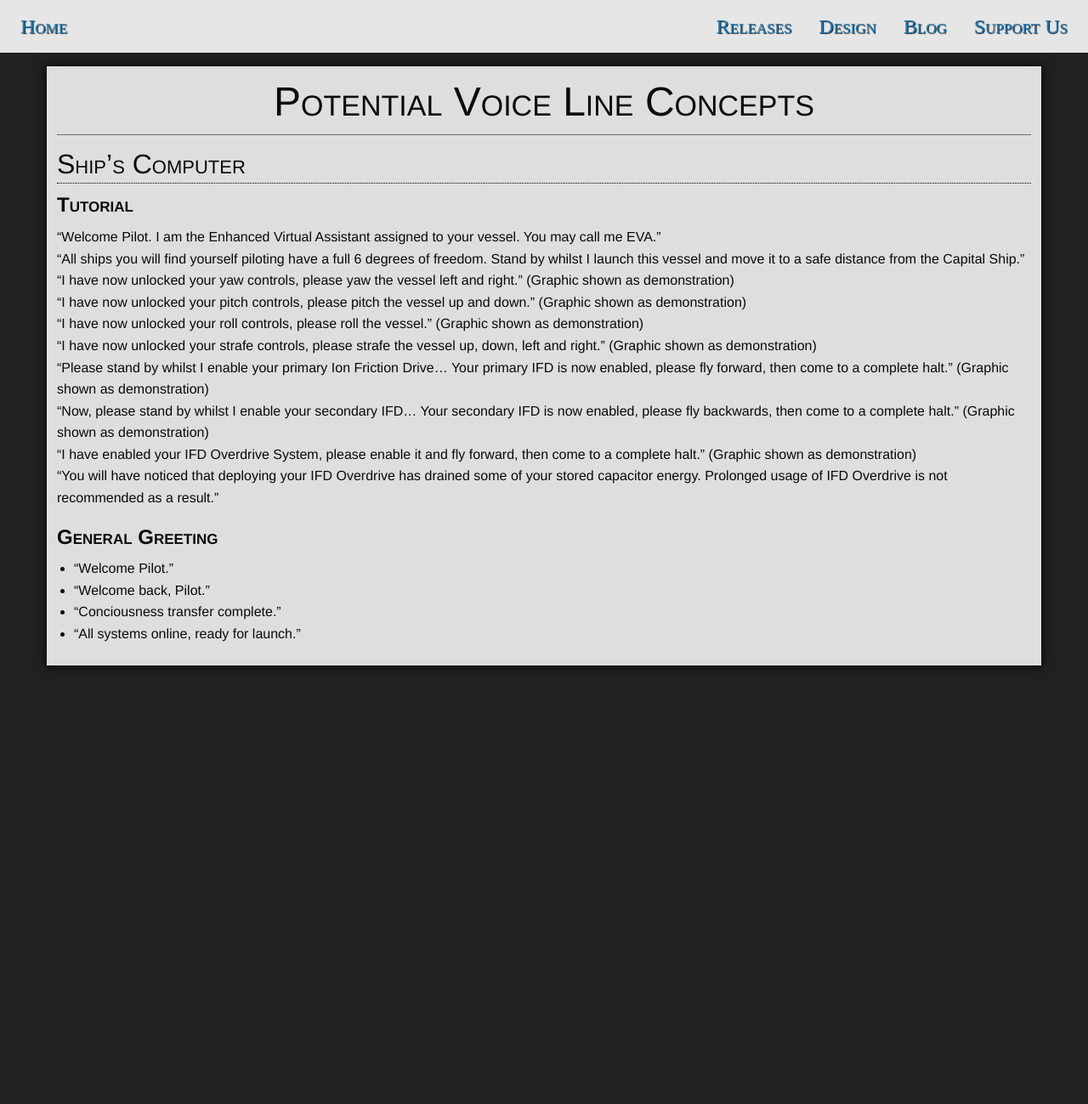
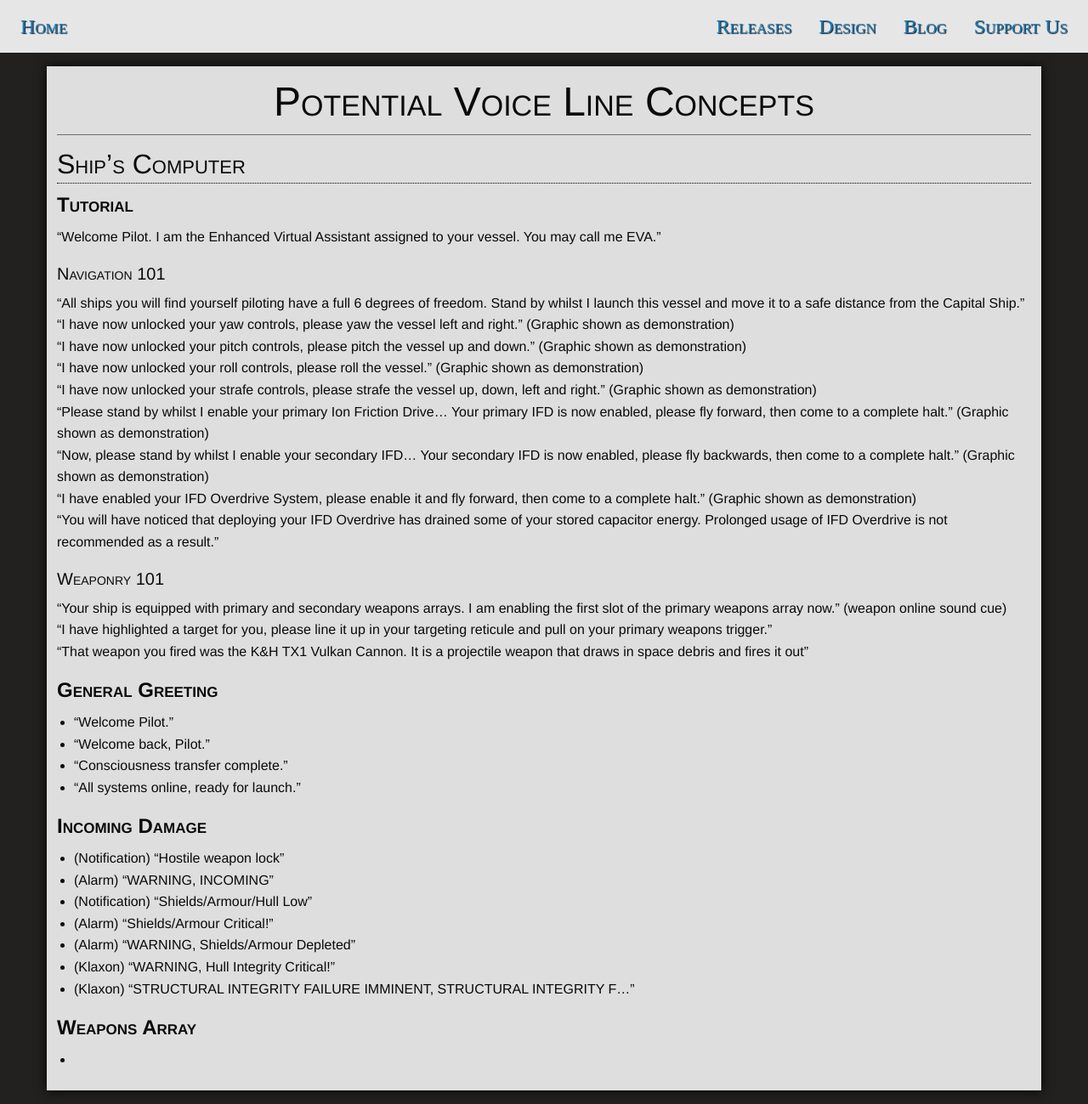
Before and after one commit to ori-sky/polar-space, a Jekyll site: the page built from designs/voice.md, in a window 1280 px wide. Shown: the whole page at 85% size. Built offline with Jekyll 4.4.1, drawn with Linux system fonts in a browser that asks for light colours; nearby versions of some CDN libraries; some web fonts are replaced; our own code applies the rules of GitHub Pages for plain Markdown files; library files that are not in the unit come from our copies; before the commit the page ends 900 px from its top, so only the background shows below that.

Commit message:
Update voice.md
Added additional lines, fixed layout

```diff
--- a/designs/voice.md
+++ b/designs/voice.md
@@ -7,6 +7,9 @@ title: Potential Voice Line Concepts
 ## Tutorial
 
 "Welcome Pilot. I am the Enhanced Virtual Assistant assigned to your vessel. You may call me EVA."
+
+### Navigation 101
+
 "All ships you will find yourself piloting have a full 6 degrees of freedom. Stand by whilst I launch this vessel and move it to a safe distance from the Capital Ship."
 "I have now unlocked your yaw controls, please yaw the vessel left and right." (Graphic shown as demonstration)
 "I have now unlocked your pitch controls, please pitch the vessel up and down." (Graphic shown as demonstration)
@@ -17,10 +20,30 @@ title: Potential Voice Line Concepts
 "I have enabled your IFD Overdrive System, please enable it and fly forward, then come to a complete halt." (Graphic shown as demonstration)
 "You will have noticed that deploying your IFD Overdrive has drained some of your stored capacitor energy. Prolonged usage of IFD Overdrive is not recommended as a result."
 
+### Weaponry 101
+
+"Your ship is equipped with primary and secondary weapons arrays. I am enabling the first slot of the primary weapons array now." (weapon online sound cue)
+"I have highlighted a target for you, please line it up in your targeting reticule and pull on your primary weapons trigger."
+"That weapon you fired was the K&H TX1 Vulkan Cannon. It is a projectile weapon that draws in space debris and fires it out"
+
 
 ## General Greeting
 
 - "Welcome Pilot."
 - "Welcome back, Pilot."
-- "Conciousness transfer complete."
+- "Consciousness transfer complete."
 - "All systems online, ready for launch."
+
+## Incoming Damage
+
+- (Notification) "Hostile weapon lock"
+- (Alarm) "WARNING, INCOMING"
+- (Notification) "Shields/Armour/Hull Low"
+- (Alarm) "Shields/Armour Critical!"
+- (Alarm) "WARNING, Shields/Armour Depleted"
+- (Klaxon) "WARNING, Hull Integrity Critical!"
+- (Klaxon) "STRUCTURAL INTEGRITY FAILURE IMMINENT, STRUCTURAL INTEGRITY F..."
+
+## Weapons Array
+
+-
```
